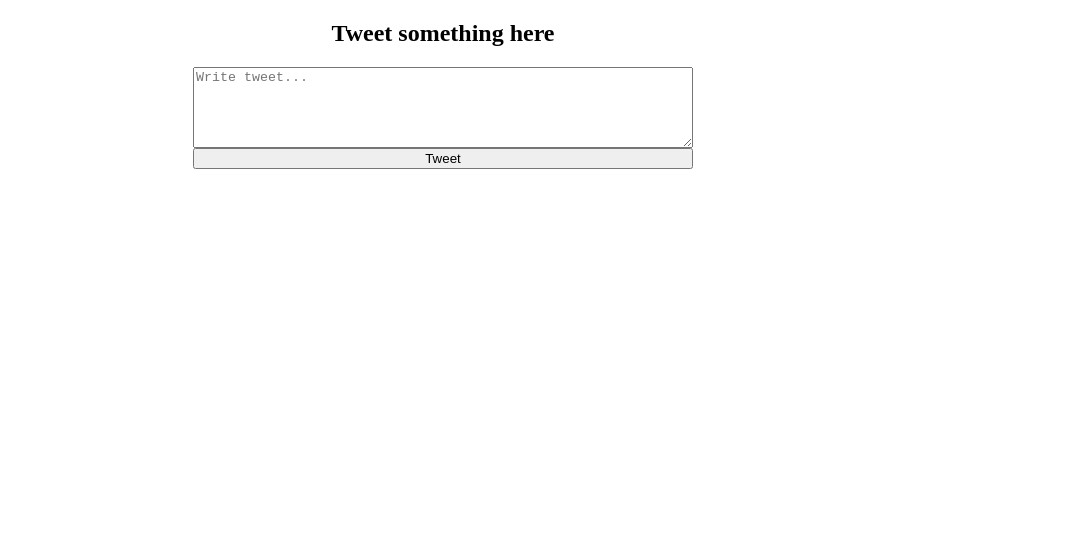
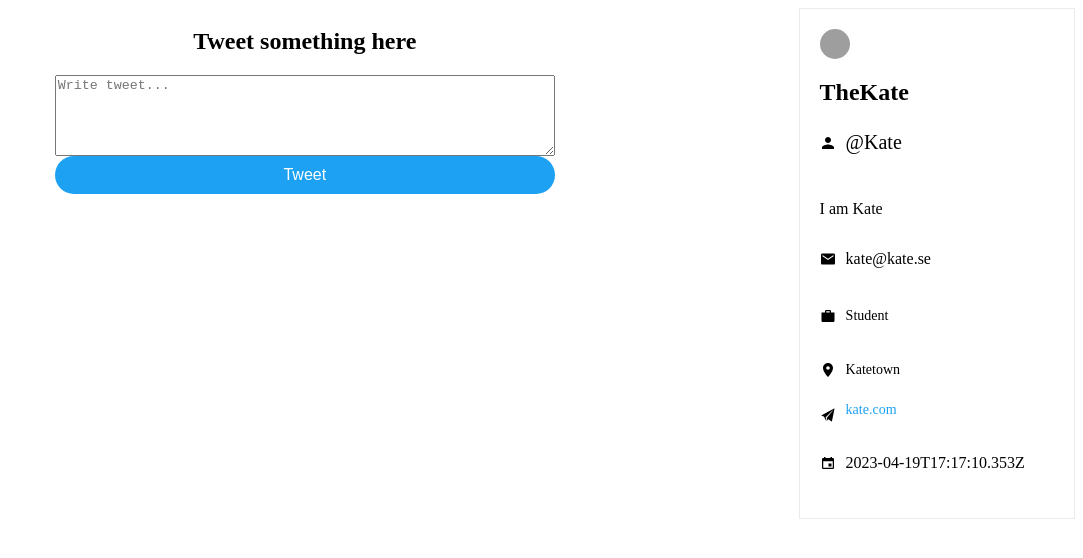
Before and after one commit to KateN87/Twitter-reboot, a React (Create React App) app in the folder frontend/: page /profile in a window 1280 px wide. Shown: the top 558 px of the page, without its empty margins (197-1280 px from the left). Built offline with nearby package versions, Linux system fonts and the light colour scheme; grey boxes are pictures that could not be loaded; a web font is replaced by a local one.

Commit message:
profilstyling

```diff
--- a/frontend/package.json
+++ b/frontend/package.json
@@ -10,6 +10,7 @@
     "date-fns": "^2.29.3",
     "react": "^18.2.0",
     "react-dom": "^18.2.0",
+    "react-icons": "^4.8.0",
     "react-redux": "^8.0.5",
     "react-router-dom": "^6.10.0",
     "react-scripts": "5.0.1",
--- a/frontend/public/index.html
+++ b/frontend/public/index.html
@@ -8,6 +8,10 @@
     <meta
       name="description"
       content="Web site created using create-react-app"
+    />
+    <link
+      rel="stylesheet"
+      href="https://cdnjs.cloudflare.com/ajax/libs/font-awesome/6.2.1/css/all.min.css"
     />
     <link rel="apple-touch-icon" href="%PUBLIC_URL%/logo192.png" />
     <!--
--- a/frontend/src/App.css
+++ b/frontend/src/App.css
@@ -95,8 +95,11 @@
 }
 
 /* TWEET COMPONENT */
+
 .tweet-component {
     text-align: center;
+    display: block;
+    width: 100%;
 }
 
 .tweet-form {
@@ -115,3 +118,78 @@
     padding: 15px;
     margin: 10px;
 }
+
+/* container för både profil och tweet */
+.container {
+  display: flex;
+  flex-direction: row;
+  justify-content: space-between;
+}
+/* STYLE PORIFLE*/
+.profile {
+  display: flex;
+  flex-direction: column;
+  align-items: flex-start;
+  border: 1px solid #e6ecf0;
+  padding: 20px;
+  margin-bottom: 20px;
+   width: 300px;
+}
+
+.avatar {
+  width: 40px;
+  height: 40px;
+  border-radius: 200%;
+  margin-bottom: 20px;
+}
+
+.nickname {
+  font-size: 24px;
+  font-weight: bold;
+  margin-bottom: 5px;
+}
+
+.icon-container {
+  display: flex;
+  align-items: center;
+  margin-bottom: 10px;
+}
+
+.icon {
+  margin-right: 10px;
+}
+
+.username {
+  font-size: 20px;
+}
+
+.email,
+.about {
+  font-size: 16px;
+}
+
+.occupation,
+.hometown {
+  font-size: 14px;
+}
+
+.website {
+  font-size: 14px;
+  color: #1da1f2;
+  text-decoration: none;
+  margin-bottom: 10px;
+}
+
+button {
+  background-color: #1da1f2;
+  color: #fff;
+  border: none;
+  border-radius: 20px;
+  padding: 10px 20px;
+  font-size: 16px;
+  cursor: pointer;
+}
+
+button:hover {
+  background-color: #0c8ed9;
+}
--- /dev/null
+++ b/frontend/src/components/porfileInformartion.js
@@ -0,0 +1,71 @@
+import { React } from 'react';
+import { IoMdPin } from 'react-icons/io'
+import { IoMdMail } from 'react-icons/io'
+import { IoMdPerson } from 'react-icons/io'
+import { IoMdCalendar } from 'react-icons/io'
+import { IoIosPaperPlane } from 'react-icons/io'
+import { IoMdBriefcase } from 'react-icons/io'
+
+
+
+
+const profile = {
+
+  id: 2,
+  username: "@Kate",
+  password: "$2b$10$Vw/fyEBVIAu4WcmzTAlO4.t9Dr0Pez6Y8Eypx2qZy5FQq3/jEgCae",
+  avatar: "https://i.postimg.cc/4xw9qHxk/avatar.png",
+  email: "kate@kate.se",
+  nickname: "TheKate",
+  about: "I am Kate",
+  occupation: "Student",
+  hometown: "Katetown",
+  website: "kate.com",
+  joined: "2023-04-19T17:17:10.353Z"
+
+}
+
+export default function ProfileInformation() {
+  return (
+    <div className="profile">
+      <img src={profile.avatar} alt="Profile avatar" className="avatar" />
+
+      <stronger className="nickname">{profile.nickname}</stronger>
+
+      <div className="icon-container">
+        <IoMdPerson className="icon" />
+        <p className="username">{profile.username}</p>
+      </div>
+
+      <div className="about-container">
+        <p className="about">{profile.about}</p>
+      </div>
+
+      <div className="icon-container">
+        <IoMdMail className="icon" />
+        <p className="email">{profile.email}</p>
+      </div>
+
+      <div className="icon-container">
+        <IoMdBriefcase className="icon" />
+        <p className="occupation">{profile.occupation}</p>
+      </div>
+
+      <div className="icon-container">
+        <IoMdPin className="icon" />
+        <p className="hometown">{profile.hometown}</p>
+      </div>
+
+      <div className="icon-container">
+        <IoIosPaperPlane className="icon" />
+        <a href={`https://${profile.website}`} className="website">{profile.website}</a>
+      </div>
+
+      <div className="icon-container">
+        <IoMdCalendar className="icon" />
+        <p className="joined">{profile.joined}</p>
+      </div>
+
+    </div>
+  );
+}
--- a/frontend/src/pages/Profile.js
+++ b/frontend/src/pages/Profile.js
@@ -1,7 +1,12 @@
 import CreateTweet from "../components/CreateTweet";
+import ProfileInformation from "../components/porfileInformartion";
 
 export default function Profile() {
    return (
-      <CreateTweet />
+      <div className=" container">
+         <CreateTweet />
+         <ProfileInformation />
+      </div>
+
    )
 }
```
Also changed, not shown: frontend/src/pages/Home.js (+5 -5 lines), frontend/src/icons/Searchbar.js (renamed from frontend/src/components/Searchbar.js), 1 other file (tests, documents, lock files or other folders).
